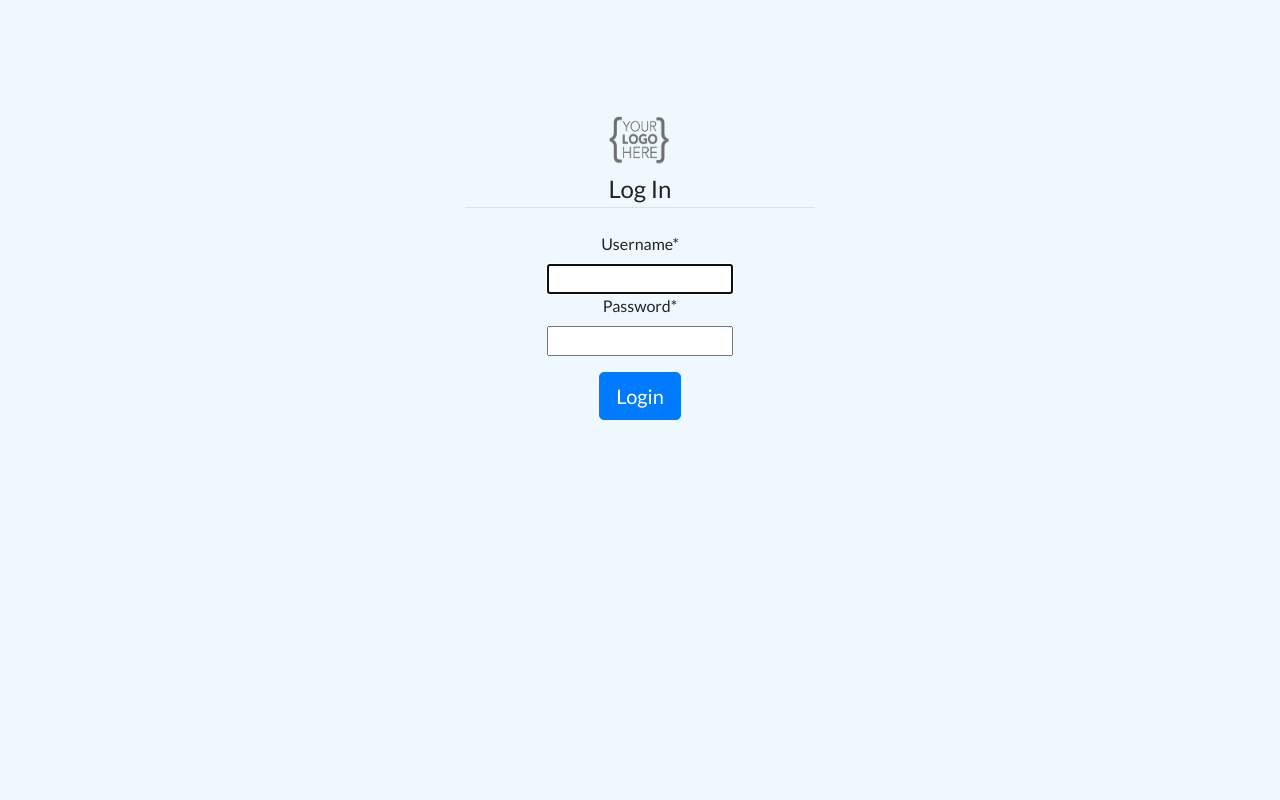
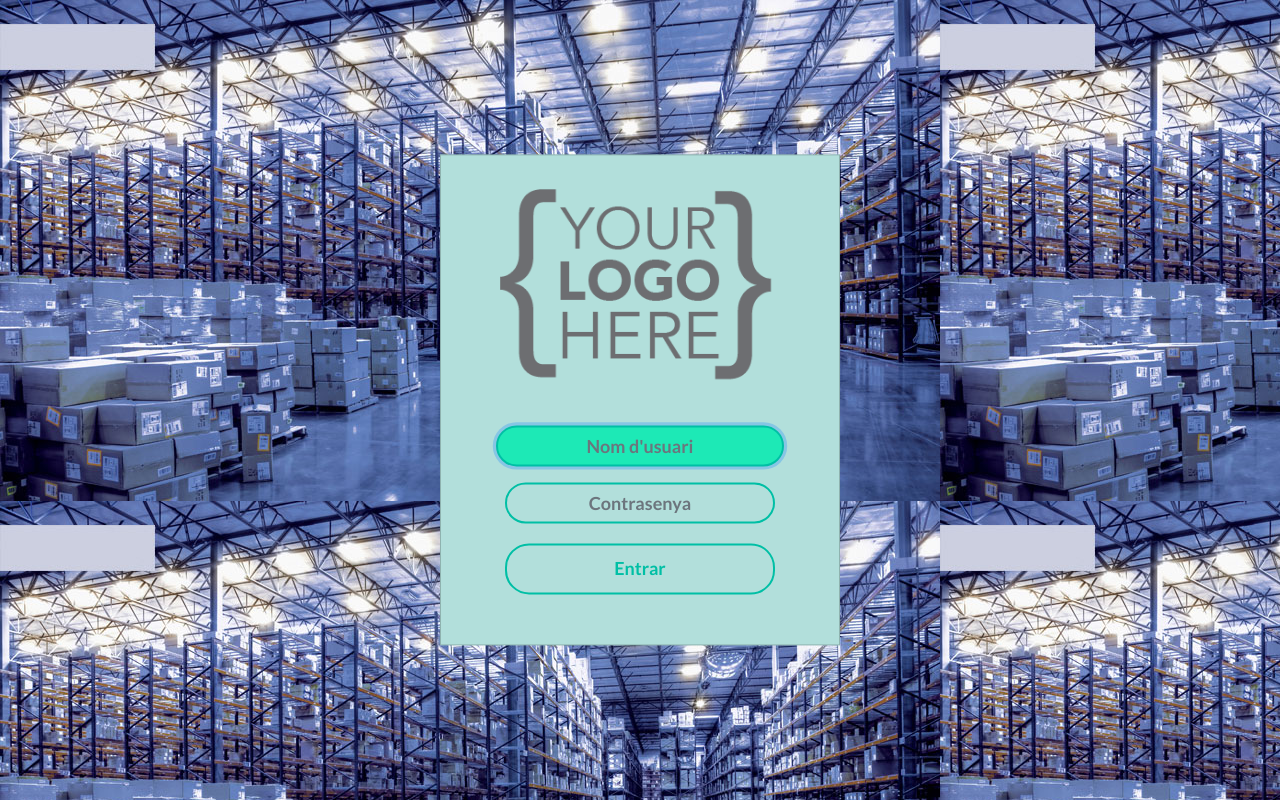
Before and after one commit to teamoutofbounds/joint-project, a Django app: page / in a window 1280 px wide. Run offline with Django 3.2, Linux system fonts and the light colour scheme; some libraries are stand-ins or nearby versions.

Commit message:
Big refactor in home gestor and login. Added a custom form for login.

```diff
--- a/assets/css/base.css
+++ b/assets/css/base.css
@@ -1,6 +1,7 @@
  @import url('https://fonts.googleapis.com/css?family=Lato:400,700');
 
  body {
+   background: aliceblue;
    overflow-x: hidden;
    font-family: 'Lato', sans-serif;
  }
--- /dev/null
+++ b/assets/css/login.css
@@ -0,0 +1,146 @@
+
+* {
+    margin: 0;
+    padding: 0;
+}
+
+body {
+    min-height: 100vh;
+    background-image: url("/users/static/users/img/logistics.jpg");
+}
+
+.content {
+    position: absolute;
+    top: 50%;
+    left: 50%;
+    transform: translateX(-50%) translateY(-50%);
+    margin:auto;
+    width: 50%;
+    max-width: 400px;
+    background: #B2DFDB;
+    padding: 30px;
+    border: 1px solid rgba(0,0,0,0.2);
+}
+
+img {
+    display: block;
+    margin-left: auto;
+    margin-right: auto;
+    margin-bottom: 10%;
+    width: 95%;
+}
+
+.form-control {
+    background: none;
+    display: block;
+    margin: auto;
+    text-align: center;
+    border: 2px solid #00BFA5;
+    padding: 10px 40px;
+    /*width: 250px;*/
+    width: 80%;
+    /*min-width: 200px;*/
+    outline: none;
+    color: #00BFA5;
+    font-weight: 700;
+    font-size: 18px;
+    border-radius: 24px;
+    transition: .25s;
+}
+
+.form-control:focus {
+    background: #1DE9B6;
+    display: block;
+    margin: auto;
+    text-align: center;
+    border: 2px solid #00BFA5;
+    padding: 10px 40px;
+    /*width: 300px;*/
+    width: 85%;
+    outline: none;
+    color: white;
+    font-weight: 700;
+    font-size: 18px;
+    border-radius: 24px;
+    transition: .25s;
+}
+
+.submit-btn {
+    background: none;
+    display: block;
+    margin: 20px auto;
+    text-align: center;
+    border: 2px solid #00BFA5;
+    padding: 10px 40px;
+    width: 80%;
+    outline: none;
+    color: #00BFA5;
+    font-size: 18px;
+    font-weight: 700;
+    border-radius: 24px;
+    transition: .25s;
+    cursor: pointer;
+}
+
+.submit-btn:hover {
+    background: #00BFA5;
+    display: block;
+    margin: 20px auto;
+    text-align: center;
+    border: 2px solid #00BFA5;
+    padding: 10px 40px;
+    width: 90%;
+    /*width: 250px;*/
+    outline: none;
+    color: white;
+    font-weight: 700;
+    border-radius: 24px;
+}
+
+.invalid-feedback {
+    /*margin-left: 40px;*/
+    text-align: center;
+    font-weight: 600;
+    font-size: 14px;
+}
+
+
+@media (max-width: 768px) {
+    .content {
+        width: 75%;
+    }
+}
+
+@media (max-width: 480px) {
+    .content {
+        width: 80%;
+    }
+
+    .form-control {
+        min-width: 90%;
+        font-weight: 600;
+        font-size: 14px;
+    }
+
+    .form-control:focus {
+        min-width: 95%;
+        font-weight: 600;
+        font-size: 14px;
+    }
+
+    .submit-btn {
+        font-weight: 600;
+        font-size: 16px;
+    }
+
+    .submit-btn:hover {
+        font-weight: 600;
+        font-size: 16px;
+    }
+
+    .invalid-feedback {
+        text-align: center;
+        font-weight: 500;
+        font-size: 12px;
+    }
+}
--- a/magatzem/templates/magatzem/base.html
+++ b/magatzem/templates/magatzem/base.html
@@ -11,6 +11,14 @@
     <link rel="stylesheet" type="text/css" href="{% static 'css/base.css' %}">
     <link rel="stylesheet" type="text/css" href="{% static 'css/header.css' %}">
 
+    <!-- Optional JavaScript -->
+    <!-- jQuery first, then Popper.js, then Bootstrap JS -->
+    <script src="https://code.jquery.com/jquery-3.3.1.slim.min.js" integrity="sha384-q8i/X+965DzO0rT7abK41JStQIAqVgRVzpbzo5smXKp4YfRvH+8abtTE1Pi6jizo" crossorigin="anonymous"></script>
+    <script src="https://cdnjs.cloudflare.com/ajax/libs/popper.js/1.14.7/umd/popper.min.js" integrity="sha384-UO2eT0CpHqdSJQ6hJty5KVphtPhzWj9WO1clHTMGa3JDZwrnQq4sF86dIHNDz0W1" crossorigin="anonymous"></script>
+    <script src="https://stackpath.bootstrapcdn.com/bootstrap/4.3.1/js/bootstrap.min.js" integrity="sha384-JjSmVgyd0p3pXB1rRibZUAYoIIy6OrQ6VrjIEaFf/nJGzIxFDsf4x0xIM+B07jRM" crossorigin="anonymous"></script>
+    <!-- Llibreria Icones -->
+    <script src="https://unpkg.com/ionicons@4.5.5/dist/ionicons.js"></script>
+
     {% block header %}{% endblock %}
 
   </head>
@@ -21,17 +29,9 @@
         <title>storageApp</title>
     {% endif %}
   </head>
-  <body style="background-color: aliceblue">
+  <body>
 
     {% block role %}{% endblock %}
 
-
-    <!-- Optional JavaScript -->
-    <!-- jQuery first, then Popper.js, then Bootstrap JS -->
-    <script src="https://code.jquery.com/jquery-3.3.1.slim.min.js" integrity="sha384-q8i/X+965DzO0rT7abK41JStQIAqVgRVzpbzo5smXKp4YfRvH+8abtTE1Pi6jizo" crossorigin="anonymous"></script>
-    <script src="https://cdnjs.cloudflare.com/ajax/libs/popper.js/1.14.7/umd/popper.min.js" integrity="sha384-UO2eT0CpHqdSJQ6hJty5KVphtPhzWj9WO1clHTMGa3JDZwrnQq4sF86dIHNDz0W1" crossorigin="anonymous"></script>
-    <script src="https://stackpath.bootstrapcdn.com/bootstrap/4.3.1/js/bootstrap.min.js" integrity="sha384-JjSmVgyd0p3pXB1rRibZUAYoIIy6OrQ6VrjIEaFf/nJGzIxFDsf4x0xIM+B07jRM" crossorigin="anonymous"></script>
-    <!-- Llibreria Icones -->
-    <script src="https://unpkg.com/ionicons@4.5.5/dist/ionicons.js"></script>
   </body>
 </html>
--- a/magatzem/views.py
+++ b/magatzem/views.py
@@ -92,8 +92,9 @@ def assign_task(user):
 
 
 def home_gestor(request):
-    context = {}
-    context['title'] = 'Home-Gestor'
+
+    context = {'temperatura': 5, 'humitat': 30, 'capacitat': 55, 'title': 'Home-Gestor'}
+
     return render(request, 'magatzem/home-gestor.html', context)
 
 
--- a/storageApp/settings.py
+++ b/storageApp/settings.py
@@ -42,6 +42,7 @@ INSTALLED_APPS = [
     'django.contrib.sessions',
     'django.contrib.messages',
     'django.contrib.staticfiles',
+    'widget_tweaks',
 ]
 
 MIDDLEWARE = [
--- a/users/forms.py
+++ b/users/forms.py
@@ -1,5 +1,6 @@
 from django import forms
 from django.contrib.auth.forms import UserCreationForm
+from django.contrib.auth.forms import AuthenticationForm
 from django.contrib.auth.models import User, Group
 
 
@@ -14,3 +15,14 @@ class SignUpForm(UserCreationForm):
         fields = ('username', 'first_name', 'last_name', 'email', 'password1', 'password2', 'user_type')
         exclude = ('user_permissions', 'last_login', 'is_superuser',
                    'is_staff', 'is_active', 'date_joined')
+
+
+class MyAuthenticationForm(AuthenticationForm):
+    def __init__(self, *args, **kwargs):
+        super(MyAuthenticationForm, self).__init__(*args, **kwargs)
+
+        self.base_fields['username'].widget.attrs['class'] = 'form-control'
+        self.base_fields['username'].widget.attrs['placeholder'] = 'Nom d\'usuari'
+
+        self.base_fields['password'].widget.attrs['class'] = 'form-control'
+        self.base_fields['password'].widget.attrs['placeholder'] = 'Contrasenya'
--- a/users/templates/users/login.html
+++ b/users/templates/users/login.html
@@ -1,9 +1,16 @@
 <!-- templates/registration/login.html -->
 {% extends 'magatzem/base.html' %}
 {% load static %}
+{% load static from staticfiles %}
 {% load crispy_forms_tags %}
+{% load widget_tweaks %}
+
+{% block header %}
+  <link rel="stylesheet" type="text/css" href="{% static 'css/login.css' %}">
+{% endblock header %}
 
 {% block role %}
+  <!--
 	<div class="container">
 	    <div class="loginout" style="margin-top: 10%">
 	        <div class="row">
@@ -31,4 +38,54 @@
 	        </div>
 	    </div>
 	</div>
+	-->
+
+  <div class="content">
+    <img src="{% static 'users/img/test-logo.png' %}" alt="Your logo here">
+    <form method="post" novalidate>
+      {% csrf_token %}
+
+      {% for hidden_field in form.hidden_fields %}
+        {{ hidden_field }}
+      {% endfor %}
+
+      <!--Alert for errors-->
+      {% if form.non_field_errors %}
+        <div class="alert alert-danger" role="alert">
+          {% for error in form.non_field_errors %}
+            {{ error }}
+          {% endfor %}
+        </div>
+      {% endif %}
+      <!-- End alert -->
+
+
+      {% for field in form.visible_fields %}
+        <div class="form-group">
+
+          {% if form.is_bound %}
+            {% if field.errors %}
+              {% render_field field class="form-control is-invalid" %}
+              {% for error in field.errors %}
+                <div class="invalid-feedback">
+                  {{ error }}
+                </div>
+              {% endfor %}
+            {% else %}
+              {% render_field field class="form-control is-valid" %}
+            {% endif %}
+          {% else %}
+            {% render_field field class="form-control" %}
+          {% endif %}
+
+          {% if field.help_text %}
+            <small class="form-text text-muted">{{ field.help_text }}</small>
+          {% endif %}
+        </div>
+      {% endfor %}
+
+      <button type="submit" class="btn submit-btn">Entrar</button>
+    </form>
+  </div>
+
 {% endblock role %}
--- a/users/urls.py
+++ b/users/urls.py
@@ -1,12 +1,14 @@
 from django.urls import path, include
 from django.contrib.auth import views as auth_views
 from django.contrib.auth.views import LogoutView
+from users.views import LoginView
 
 from . import views
 from storageApp import settings
 
 urlpatterns = [
-    path('', auth_views.LoginView.as_view(template_name='users/login.html'), name='login'),
+    path('', LoginView.as_view(template_name='users/login.html'), name='login'),
+    # path('', auth_views.LoginView.as_view(template_name='users/login.html'), name='login'),
     path('logout/', LogoutView.as_view(template_name='users/logout.html'), name='logout'),
     path('magatzem/', include('magatzem.urls')),
     path('oficina/', include('oficina.urls')),
--- a/users/views.py
+++ b/users/views.py
@@ -1,5 +1,12 @@
-from django.http import Http404
+from django.contrib.auth import login
+from django.http import Http404, HttpResponseRedirect
+
 from django.shortcuts import redirect
+from django.urls import reverse_lazy
+from django.views.generic import FormView
+
+from users.forms import MyAuthenticationForm
+
 '''
 from django.contrib.auth.models import User
 from users.forms import SignUpForm
@@ -56,3 +63,23 @@ def signup(request): #afegim els usuaris en grups segons el seu registre
         form = SignUpForm()
     return render(request, 'users/register.html', {'form': form})
 '''
+
+
+class LoginView(FormView):
+    form_class = MyAuthenticationForm
+    template_name = "users/login.html"
+
+    # THIS HAS TO BE SELECTED BY ROLE
+    success_url = reverse_lazy("gestor-home")
+
+    '''
+    def dispatch(self, request, *args, **kwargs):
+        if request.user.is_authenticated():
+            return HttpResponseRedirect(self.get_success_url())
+        else:
+            return super(LoginView, self).dispatch(request, *args, **kwargs)
+
+    def form_valid(self, form):
+        login(self.request, form.get_user())
+        return super(LoginView, self).form_valid(form)
+    '''
```
Also changed, not shown: assets/css/home-gestor.css (+27 -0 lines), magatzem/templates/magatzem/home-gestor.html (+85 -17 lines), users/static/users/img/logistics.jpg (added).
